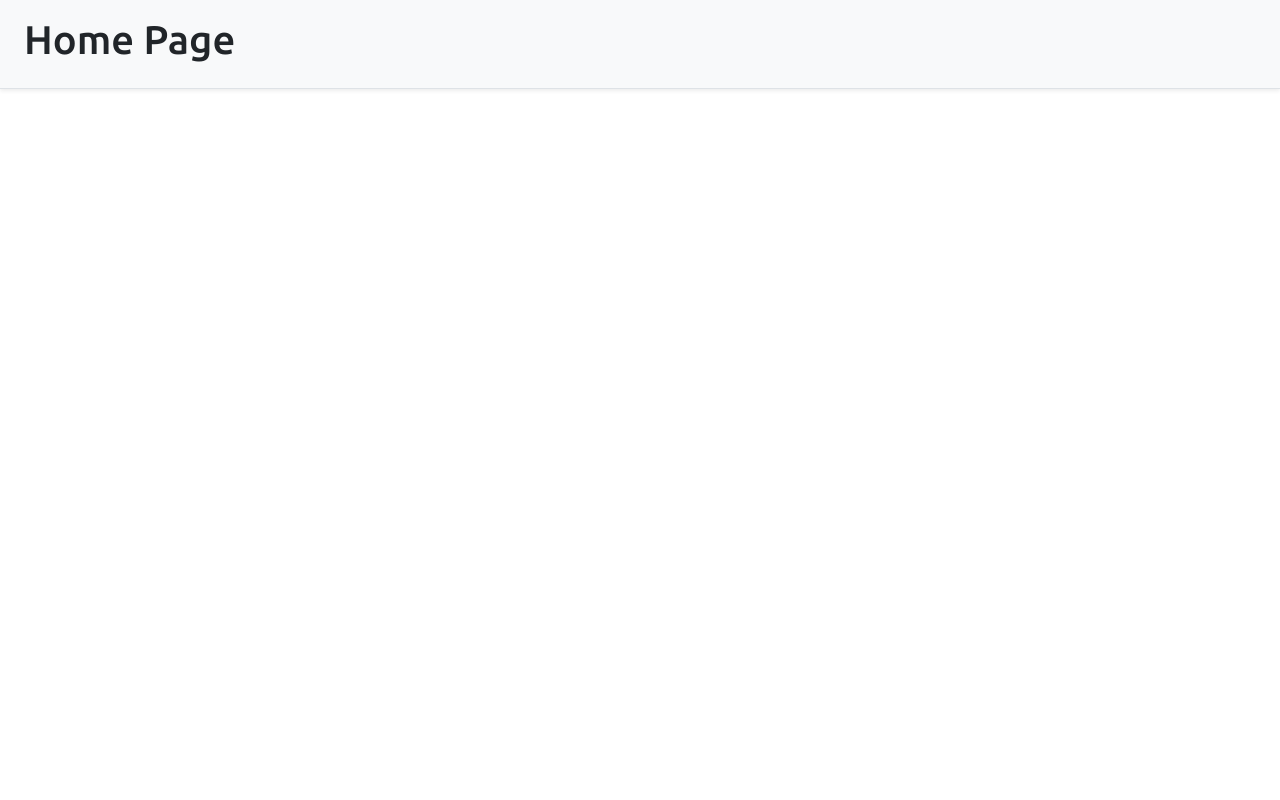
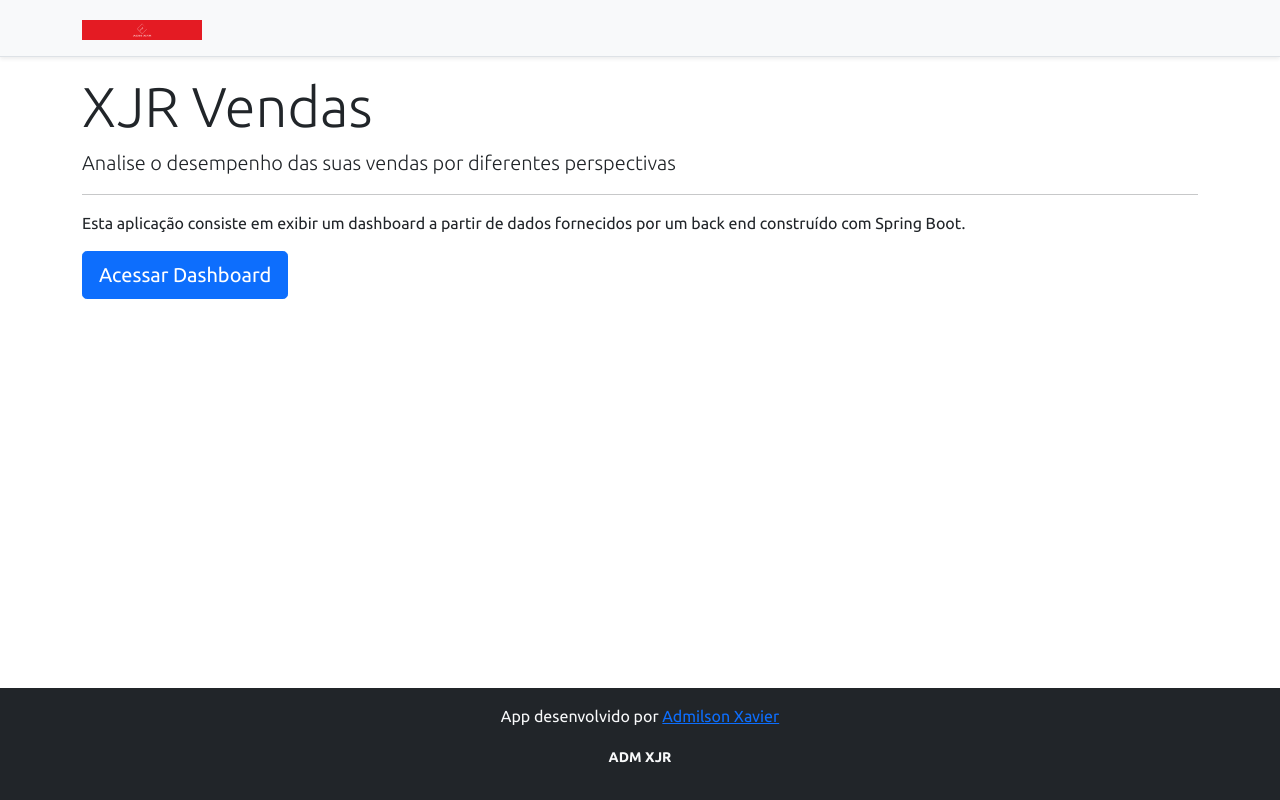
Before and after one commit to AdmilsonXavier/xjr-vendas, a React (Create React App) app in the folder frontend/: page / in a window 1280 px wide. Built offline with nearby package versions, Linux system fonts and the light colour scheme.

Commit message:
Home, navigation

```diff
--- a/frontend/src/components/NavBar/index.tsx
+++ b/frontend/src/components/NavBar/index.tsx
@@ -1,11 +1,14 @@
-import ImgLog from 'assets/img/logo.jpg';
+import ImgLog from "assets/img/logo.jpg";
+import { Link } from "react-router-dom";
 
 const NavBar = () => {
   return (
     <div className="d-flex flex-column flex-md-row align-items-center p-3 px-md-4 mb-3 bg-light border-bottom shadow-sm">
       <div className="container">
         <nav className="my-2 my-md-0 mr-md-3">
-          <img src={ImgLog} alt="DevSuperior" width="120" />
+          <Link to="/">
+            <img src={ImgLog} alt="DevSuperior" width="120" />
+          </Link>
         </nav>
       </div>
     </div>
--- a/frontend/src/pages/Home/index.tsx
+++ b/frontend/src/pages/Home/index.tsx
@@ -1,8 +1,29 @@
+import Footer from "components/Footer";
+import NavBar from "components/NavBar";
+import { Link } from "react-router-dom";
+
 const Home = () => {
   return (
-    <div className="d-flex flex-column flex-md-row align-items-center p-3 px-md-4 mb-3 bg-light border-bottom shadow-sm">
-      <h1>Home Page</h1>
-    </div>
+    <>
+      <NavBar />
+      <div className="container">
+        <div className="jumbotron">
+          <h1 className="display-4">XJR Vendas</h1>
+          <p className="lead">
+            Analise o desempenho das suas vendas por diferentes perspectivas
+          </p>
+          <hr />
+          <p>
+            Esta aplicação consiste em exibir um dashboard a partir de dados
+            fornecidos por um back end construído com Spring Boot.
+          </p>
+          <Link className="btn btn-primary btn-lg" to="/dashboard">
+            Acessar Dashboard
+          </Link>
+        </div>
+      </div>
+      <Footer />
+    </>
   );
 };
 
```
